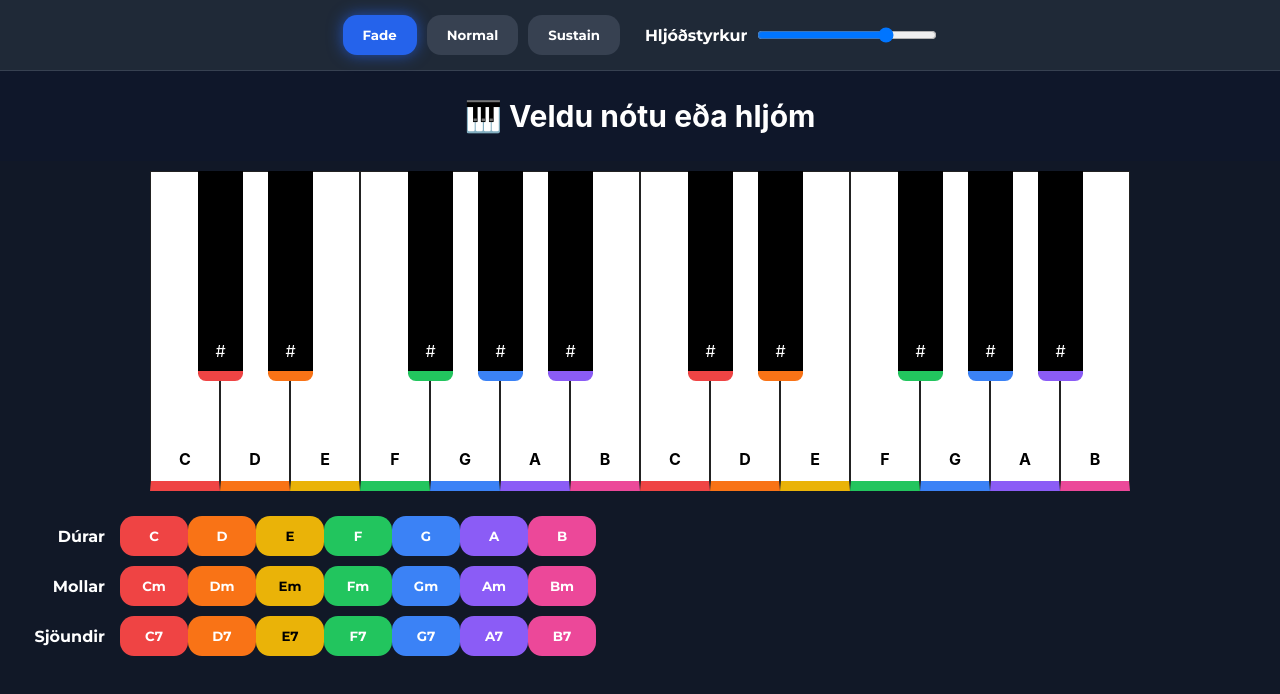
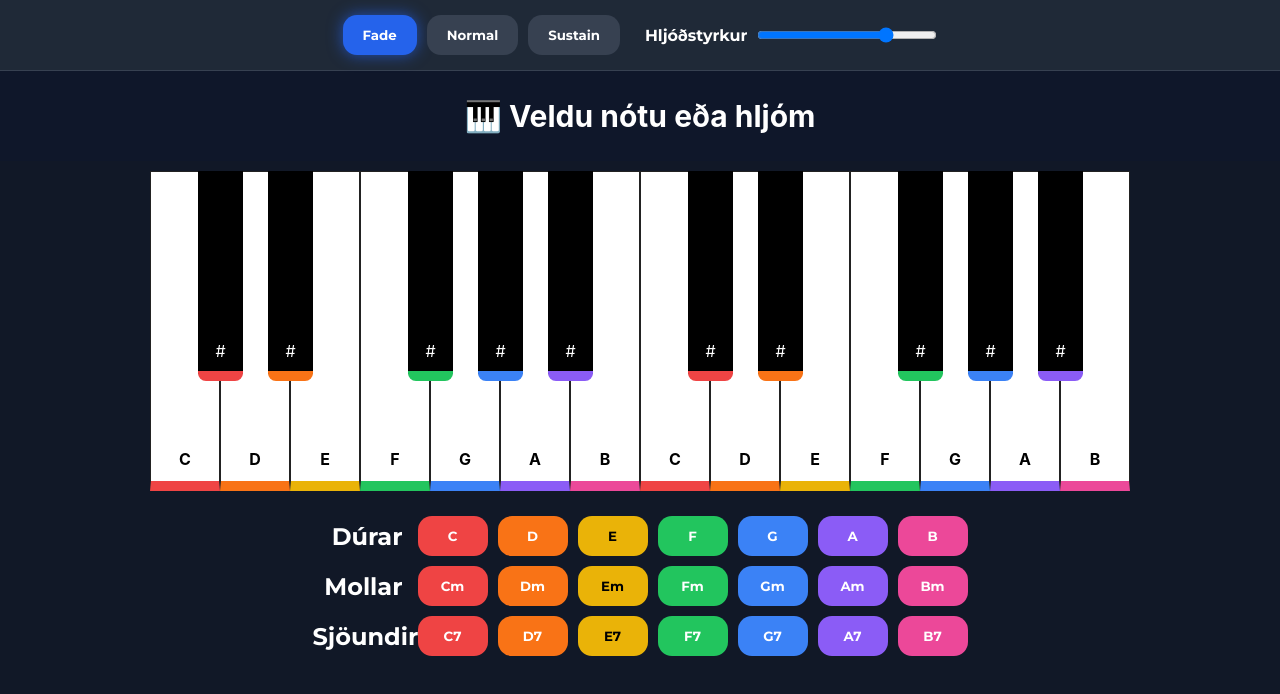
Before and after one commit to elis-fmos/keyboardcat, a plain HTML site: page index.html in a window 1280 px wide. Drawn offline with nearby package versions, Linux system fonts and the light colour scheme.

Commit message:
Update style.css

```diff
--- a/style.css
+++ b/style.css
@@ -324,17 +324,42 @@ body{
 }
 
 
-.chordGroup{
+.chordRow{
 
     display:flex;
 
     align-items:center;
 
+    justify-content:center;
+
+    gap:15px;
+
+    margin-bottom:12px;
+
+}
+
+.chordLabel{
+
+    width:100px;
+
+    text-align:right;
+
+    font-family:'Montserrat',sans-serif;
+
+    font-weight:700;
+
+    font-size:24px;
+
+}
+
+.chordGrid{
+
+    display:grid;
+
+    grid-template-columns:
+    repeat(7,70px);
+
     gap:10px;
-
-    margin-bottom:10px;
-
-    flex-wrap:wrap;
 
 }
 
```
